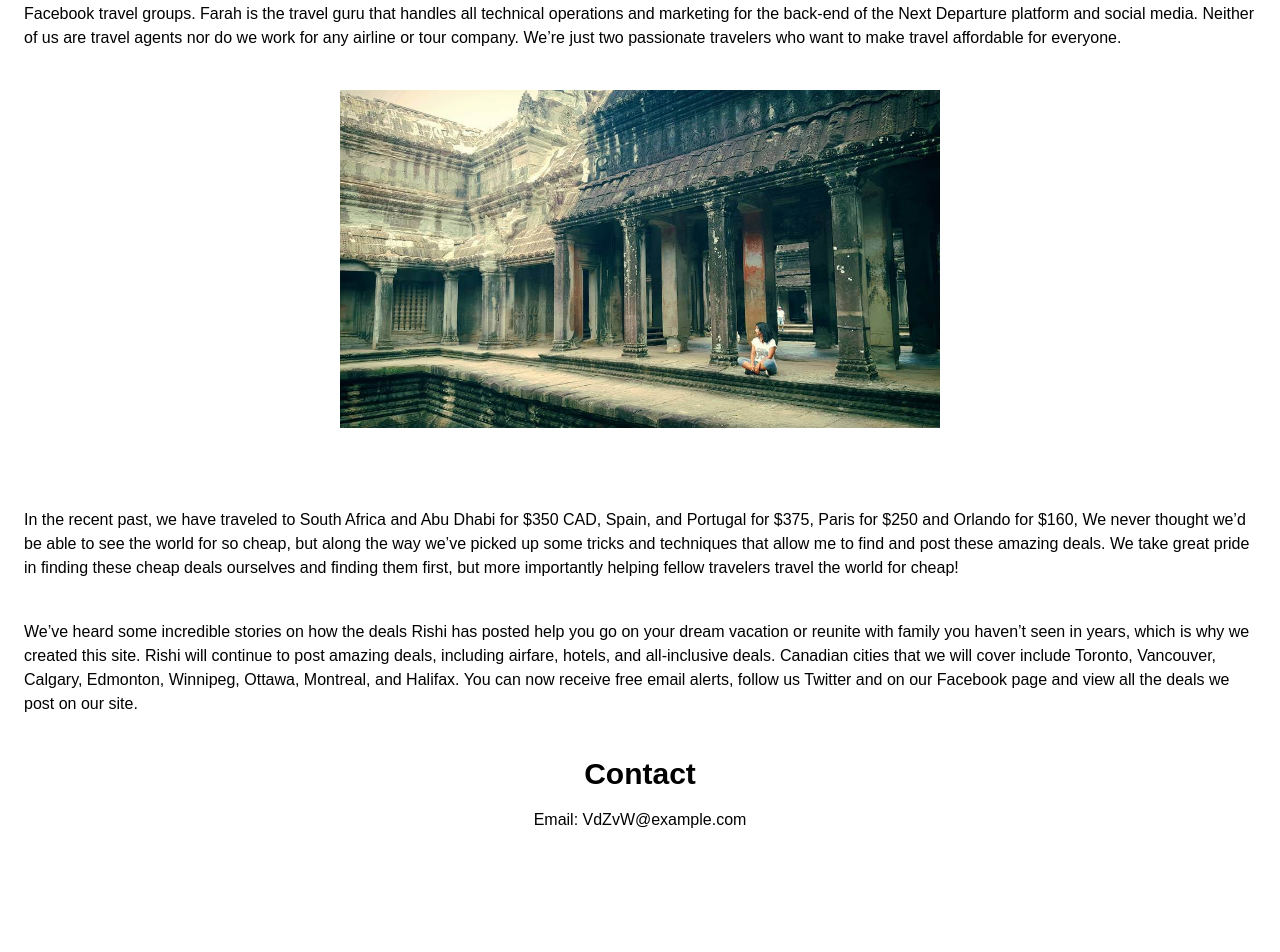
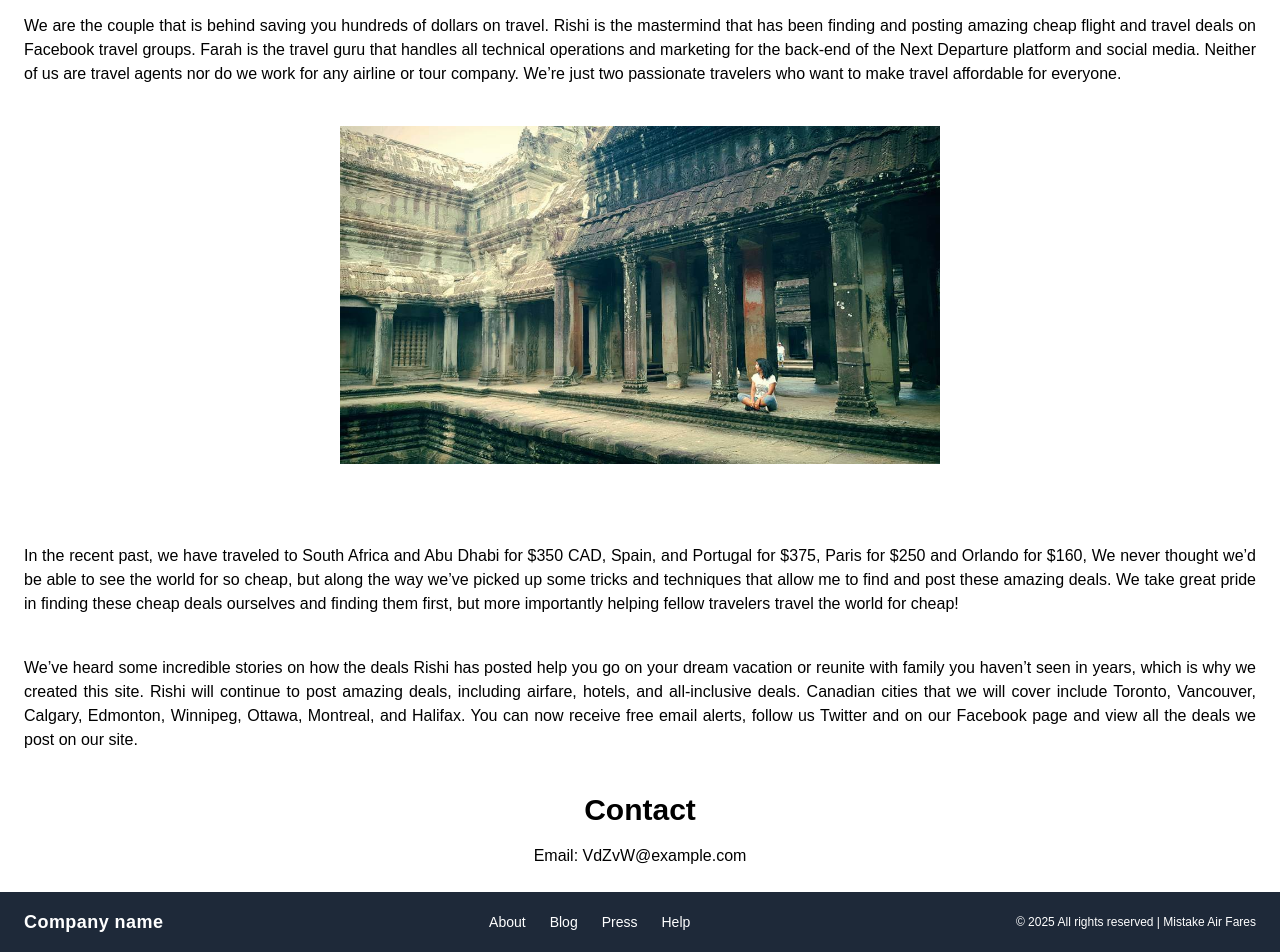
Before and after one commit to Vaibhav-376/nextDepartureReplica, a Next.js app: page /story in a window 1280 px wide. Shown: the part 896-1848 px from the top of the page. Before the commit the page ends 1752 px from the top, so only its background shows below. Built offline with nearby package versions, Linux system fonts and the light colour scheme; no server answers.

Commit message:
Developed footer and fix some issues

```diff
--- a/src/app/layout.tsx
+++ b/src/app/layout.tsx
@@ -2,6 +2,7 @@ import type { Metadata } from "next";
 import { Geist, Geist_Mono } from "next/font/google";
 import "./globals.css";
 import Navbar from "../component/Navbar";
+import Footer from "../component/Footer";
 import { Providers } from "./providers";
 
 const geistSans = Geist({
@@ -30,6 +31,7 @@ export default function RootLayout({
         <Providers>
           <Navbar />
           <main>{children}</main>
+          <Footer />
         </Providers>
       </body>
     </html>
--- a/src/app/page.tsx
+++ b/src/app/page.tsx
@@ -108,7 +108,7 @@ export default function Home() {
             <h1 className="text-3xl sm:text-4xl font-bold leading-snug">
               Never Pay Full Price for a Flight Again
             </h1>
-            <p className="mt-4 text-base sm:text-lg font-medium">
+            <p className="mt-4 text-base sm:text-lg font-medium text-justify">
               We keep eye out for the best flight deals and mistake fares departing from Canadian cities.
             </p>
             <button className="mt-6 px-6 py-3 bg-orange-400 hover:bg-orange-500 text-black font-semibold rounded-lg shadow-lg transition">
@@ -135,7 +135,7 @@ export default function Home() {
                 className="mb-8 mx-auto" />
 
               <h1 className="font-bold text-xl text-[#4dd1fe]">{step.title}</h1>
-              <p>{step.desc}</p>
+              <p className="text-justify">{step.desc}</p>
             </div>
           ))}
         </div>
@@ -219,7 +219,7 @@ export default function Home() {
                 <span>{openIndex === i ? "▲" : "▶"}</span>
               </button>
               {openIndex === i && (
-                <p className="mt-2 text-md text-gray-600">
+                <p className="mt-2 text-md text-gray-600 text-justify">
                   This is the answer for "{q.ans}"
                 </p>
               )}
--- a/src/app/story/page.jsx
+++ b/src/app/story/page.jsx
@@ -4,10 +4,10 @@ export default function Story() {
   return (
     <div className="max-w-7xl mx-auto p-6 flex flex-col items-center text-left justify-center shadow-2xl mt-10">
       <h1 className="text-3xl font-bold">Our Mission</h1>
-      <p className="mt-4">Finding the cheapest flights and travel deals to make travel more affordable for Canadians.</p>
+      <p className="mt-4 text-justify">Finding the cheapest flights and travel deals to make travel more affordable for Canadians.</p>
 
       <h1 className="text-3xl font-bold mt-10">About Next Departure</h1>
-      <p className="text-center mt-4">24 hours a day, 365 days a year; we scour the web trying to find travel deals that are unusually low in price. We are known to find them first! Once we’ve found an amazing deal, we notify you immediately. Make sure you’re signed up for the e-mail alerts and follow us on social media. Then just like that, you’re off to your dream destination by easily saving at least 30%-70% off average prices!</p>
+      <p className=" mt-4 text-justify">24 hours a day, 365 days a year; we scour the web trying to find travel deals that are unusually low in price. We are known to find them first! Once we’ve found an amazing deal, we notify you immediately. Make sure you’re signed up for the e-mail alerts and follow us on social media. Then just like that, you’re off to your dream destination by easily saving at least 30%-70% off average prices!</p>
 
       <h1 className="text-3xl font-bold mt-10">Our Story</h1>
       <Image
@@ -15,9 +15,9 @@ export default function Story() {
         alt="Our Story"
         width={600}
         height={300}
-        className="mt-4"
+        className="mt-4 mb-5"
       />
-      <p>We are the couple that is behind saving you hundreds of dollars on travel. Rishi is the mastermind that has been finding and posting amazing cheap flight and travel deals on Facebook travel groups. Farah is the travel guru that handles all technical operations and marketing for the back-end of the Next Departure platform and social media. Neither of us are travel agents nor do we work for any airline or tour company. We’re just two passionate travelers who want to make travel affordable for everyone.</p>
+      <p className="mt-4 text-justify">We are the couple that is behind saving you hundreds of dollars on travel. Rishi is the mastermind that has been finding and posting amazing cheap flight and travel deals on Facebook travel groups. Farah is the travel guru that handles all technical operations and marketing for the back-end of the Next Departure platform and social media. Neither of us are travel agents nor do we work for any airline or tour company. We’re just two passionate travelers who want to make travel affordable for everyone.</p>
 
       <Image
         src="/ourstory.jpg"
@@ -26,8 +26,8 @@ export default function Story() {
        height={300}
         className="mt-10"
       />
-      <p className="mt-20">In the recent past, we have traveled to South Africa and Abu Dhabi for $350 CAD, Spain, and Portugal for $375, Paris for $250 and Orlando for $160,  We never thought we’d be able to see the world for so cheap, but along the way we’ve picked up some tricks and techniques that allow me to find and post these amazing deals. We take great pride in finding these cheap deals ourselves and finding them first, but more importantly helping fellow travelers travel the world for cheap!</p>
-      <p className="mt-10">
+      <p className="mt-20 text-justify">In the recent past, we have traveled to South Africa and Abu Dhabi for $350 CAD, Spain, and Portugal for $375, Paris for $250 and Orlando for $160,  We never thought we’d be able to see the world for so cheap, but along the way we’ve picked up some tricks and techniques that allow me to find and post these amazing deals. We take great pride in finding these cheap deals ourselves and finding them first, but more importantly helping fellow travelers travel the world for cheap!</p>
+      <p className="mt-10 text-justify">
         We’ve heard some incredible stories on how the deals Rishi has posted help you go on your dream vacation or reunite with family you haven’t seen in years, which is why we created this site. Rishi will continue to post amazing deals, including airfare, hotels, and all-inclusive deals. Canadian cities that we will cover include Toronto, Vancouver, Calgary, Edmonton, Winnipeg, Ottawa, Montreal, and Halifax. You can now receive free email alerts, follow us Twitter and on our Facebook page and view all the deals we post on our site.
       </p>
 
--- a/src/app/subscribe/page.jsx
+++ b/src/app/subscribe/page.jsx
@@ -164,7 +164,7 @@ const Subscribe = () => {
               <h3 className="text-lg font-semibold text-gray-800">
                 {benefit.title}
               </h3>
-              <p className="mt-2 text-gray-600 text-sm">{benefit.desc}</p>
+              <p className="mt-2 text-gray-600 text-sm text-justify">{benefit.desc}</p>
             </div>
           ))}
         </div>
--- a/src/app/travelBlog/[slug]/page.jsx
+++ b/src/app/travelBlog/[slug]/page.jsx
@@ -63,11 +63,11 @@ const BlogBySlug = () => {
         />
       </div>
 
-      <p className="text-lg text-gray-600 leading-relaxed mb-8 text-center">
+      <p className="text-lg text-gray-600 leading-relaxed mb-8 text-justify">
         {blog.description}
       </p>
 
-      <div className="prose lg:prose-lg max-w-none prose-headings:text-gray-800 prose-p:text-gray-700 prose-a:text-blue-600 prose-img:rounded-xl">
+      <div className="prose lg:prose-lg max-w-none prose-headings:text-gray-800 prose-p:text-gray-700 prose-a:text-blue-600 prose-img:rounded-xl text-justify">
         {blog.content}
       </div>
     </div>
--- /dev/null
+++ b/src/component/Footer.jsx
@@ -0,0 +1,28 @@
+import React from "react";
+
+const Footer = () => {
+  return (
+    <footer className="bg-[#1e2939] mt-auto text-white">
+      <div className="max-w-7xl mx-auto px-6 py-4 flex flex-col md:flex-row items-center justify-between gap-4">
+        <div className="text-lg font-bold tracking-wide">
+          Company name
+        </div>
+
+        <nav>
+          <ul className="flex flex-wrap gap-6 text-sm font-medium">
+            <li className="hover:text-gray-700 cursor-pointer transition">About</li>
+            <li className="hover:text-gray-700 cursor-pointer transition">Blog</li>
+            <li className="hover:text-gray-700 cursor-pointer transition">Press</li>
+            <li className="hover:text-gray-700 cursor-pointer transition">Help</li>
+          </ul>
+        </nav>
+
+        <div className="text-xs text-white text-center md:text-right">
+          © {new Date().getFullYear()} All rights reserved | Mistake Air Fares
+        </div>
+      </div>
+    </footer>
+  );
+};
+
+export default Footer;
```
